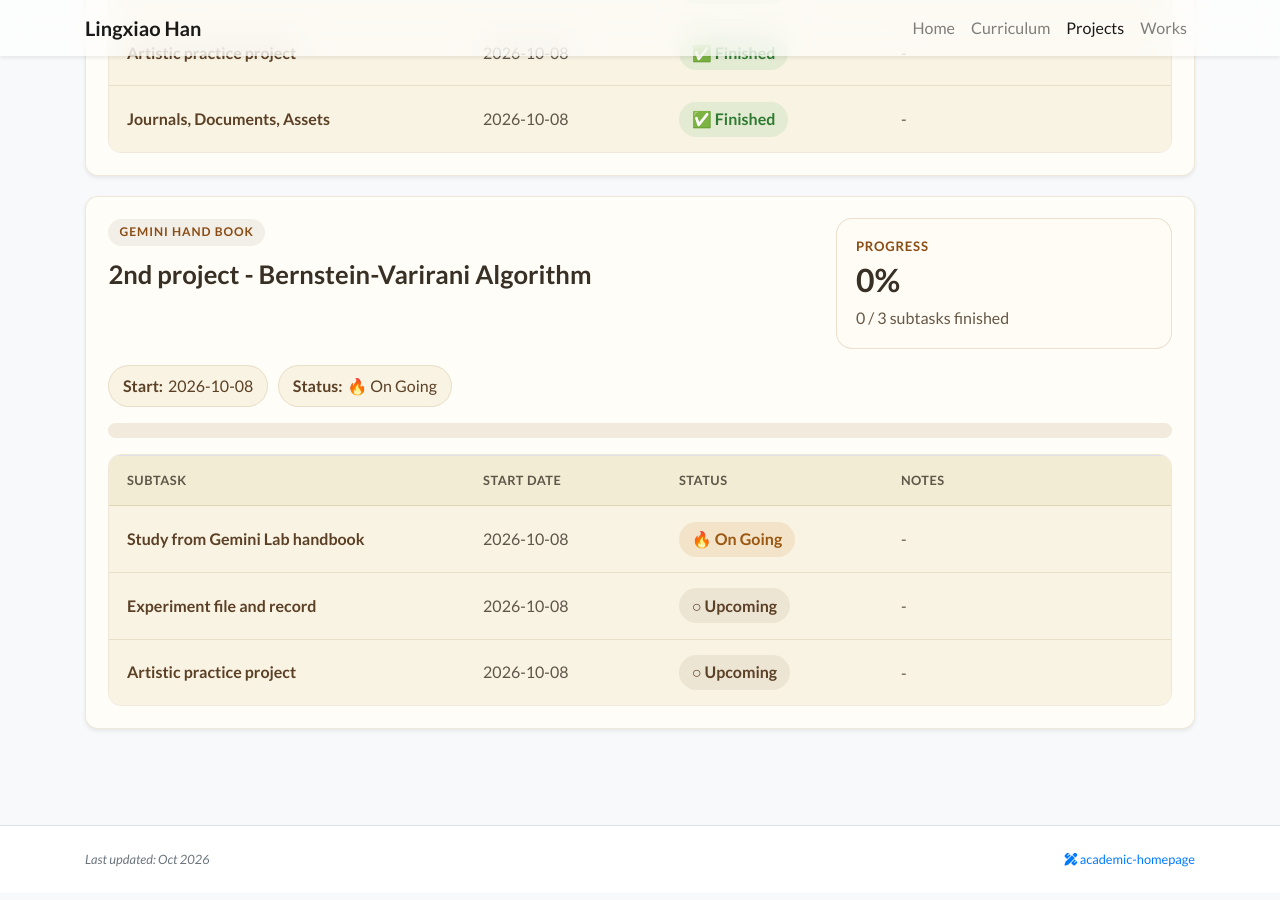
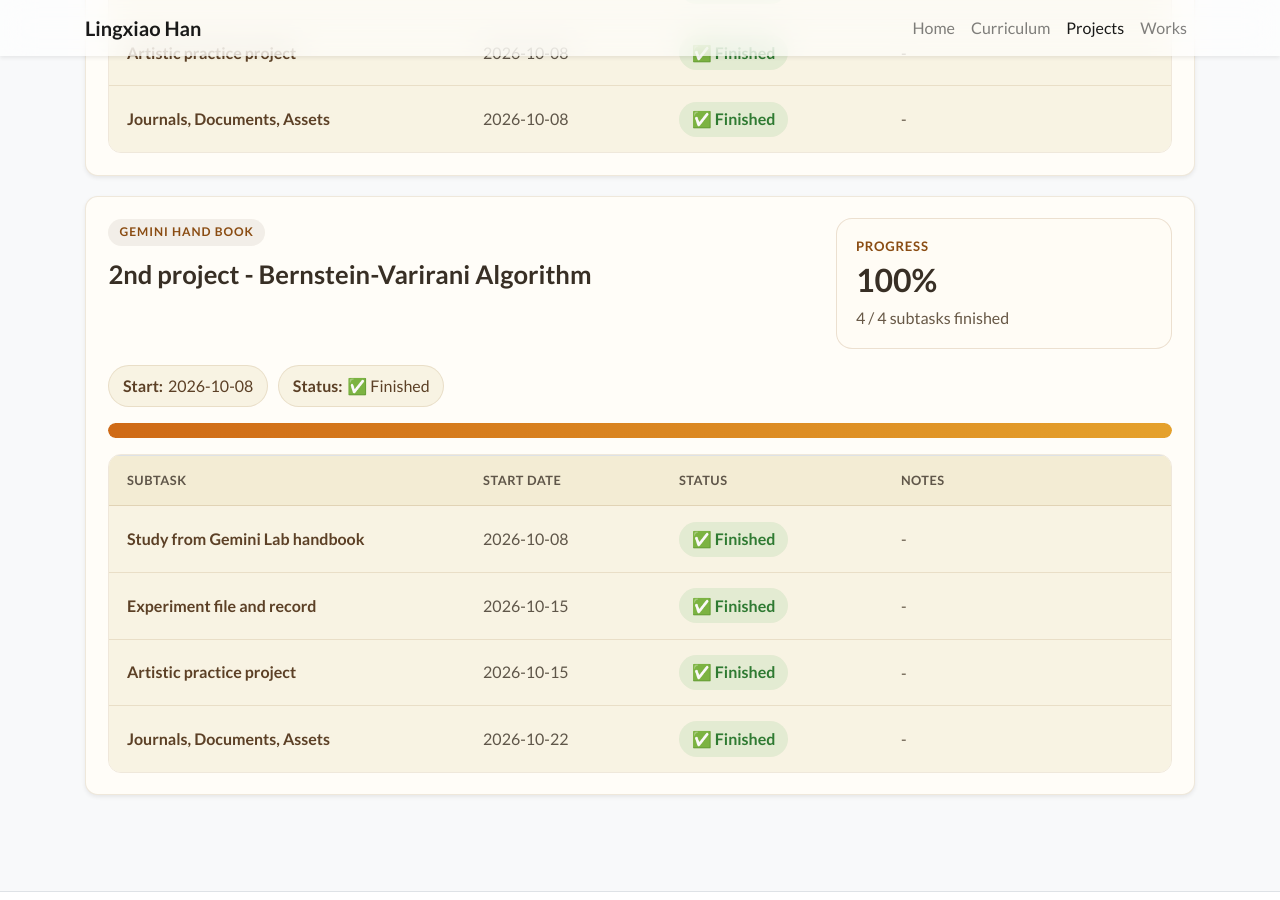
Before and after one commit to hlx9751/hlx9751.github.io, a Jekyll site: the page built from project-tracker.html, in a window 1280 px wide and 900 px high, scrolled down 1035 px. Built offline with Jekyll 4.4.1, drawn with Linux system fonts in a browser that asks for light colours; nearby versions of some CDN libraries; a style sheet for code colours, icons or effects is not loaded; some of the changed text lies outside the part shown.

Commit message:
Update project_tracking.yml
- update progress for 2nd project

```diff
--- a/_data/project_tracking.yml
+++ b/_data/project_tracking.yml
@@ -63,14 +63,17 @@ projects:
   - name: 2nd project - Bernstein-Varirani Algorithm
     category: gemini hand book
     start_date: "2026-10-08"
-    status: OnGoing
+    status: finished
     subtasks:
       - title: Study from Gemini Lab handbook
         start_date: "2026-10-08"
-        status: OnGoing
+        status: finished
       - title: Experiment file and record
-        start_date: "2026-10-08"
-        status: Upcoming
+        start_date: "2026-10-15"
+        status: finished
       - title: Artistic practice project
-        start_date: "2026-10-08"
-        status: Upcoming
+        start_date: "2026-10-15"
+        status: finished
+      - title: Journals, Documents, Assets
+        start_date: "2026-10-22"
+        status: finished
```
